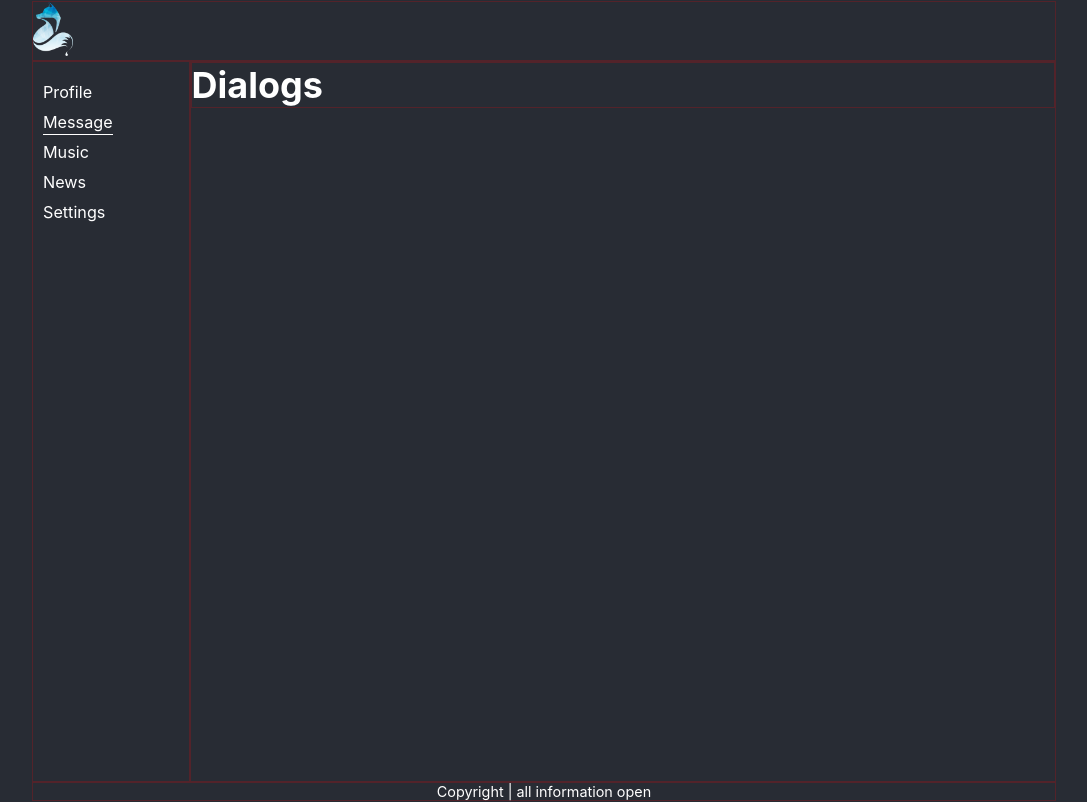
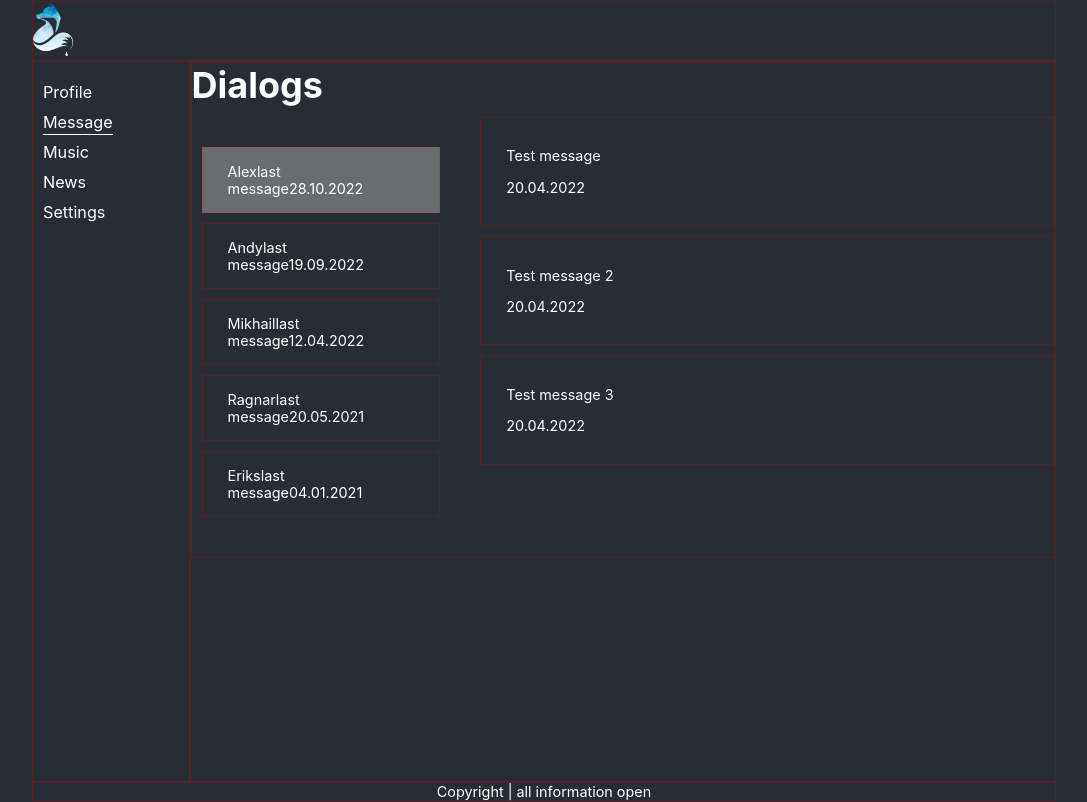
Before and after one commit to alexkrvch/reactjs, a React (Create React App) app: page /dialogs in a window 1280 px wide. Shown: the whole page, without its empty margins (96-1183 px from the left). Built offline with nearby package versions, Linux system fonts and the light colour scheme.

Commit message:
Lesson-21 add html for dialog page

```diff
--- a/src/components/Dialogs/Dialogs.jsx
+++ b/src/components/Dialogs/Dialogs.jsx
@@ -4,6 +4,49 @@ const Dialogs = () => {
     return (
         <div className={s.dialogs}>
             <h1>Dialogs</h1>
+            <div className={s.content_dialogs}>
+                <div className={s.dialogs_list}>
+                    <div className={`${s.dialogs_item} ${s.active}`}>
+                        <span>Alex</span>
+                        <span>last message</span>
+                        <span>28.10.2022</span>
+                    </div>
+                    <div className={s.dialogs_item}>
+                        <span>Andy</span>
+                        <span>last message</span>
+                        <span>19.09.2022</span>
+                    </div>
+                    <div className={s.dialogs_item}>
+                        <span>Mikhail</span>
+                        <span>last message</span>
+                        <span>12.04.2022</span>
+                    </div>
+                    <div className={s.dialogs_item}>
+                        <span>Ragnar</span>
+                        <span>last message</span>
+                        <span>20.05.2021</span>
+                    </div>
+                    <div className={s.dialogs_item}>
+                        <span>Eriks</span>
+                        <span>last message</span>
+                        <span>04.01.2021</span>
+                    </div>
+                </div>
+                <div className={s.messages_list}>
+                    <div className={s.message_item}>
+                        <p>Test message</p>
+                        <p>20.04.2022</p>
+                    </div>
+                    <div className={s.message_item}>
+                        <p>Test message 2</p>
+                        <p>20.04.2022</p>
+                    </div>
+                    <div className={s.message_item}>
+                        <p>Test message 3</p>
+                        <p>20.04.2022</p>
+                    </div>
+                </div>
+            </div>
         </div>
     )
 }
--- a/src/components/Dialogs/Dialogs.module.css
+++ b/src/components/Dialogs/Dialogs.module.css
@@ -1,3 +1,41 @@
 .dialogs {
     border: 1px solid rgba(255,0,0,.2);
 }
+
+.content_dialogs {
+    display: flex;
+}
+
+.dialogs_list {
+    display: block;
+    width: 30%;
+    box-sizing: border-box;
+    padding: 30px 10px;
+}
+
+.dialogs_item {
+    font-size: 0.8em;
+    padding: 15px 25px;
+    margin: 10px 0;
+    border: 1px solid rgba(255,0,0,0.2);
+    transition: all 0.2s;
+    cursor: pointer;
+}
+
+.dialogs_item.active, .dialogs_item:hover {
+    background-color: rgba(255,255,255,0.3);
+}
+
+.messages_list {
+    display: block;
+    width: 70%;
+    box-sizing: border-box;
+    padding-left: 30px;
+}
+
+.message_item {
+    font-size: 0.8em;
+    padding: 15px 25px;
+    margin: 10px 0;
+    border: 1px solid rgba(255,0,0,0.2);
+}
```
